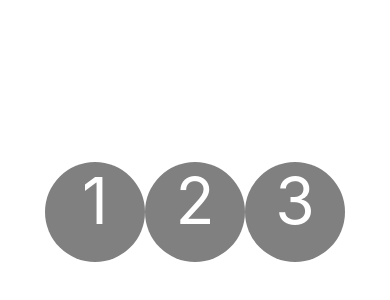
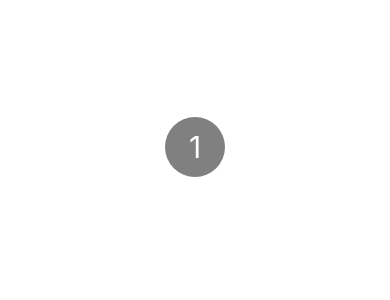
Before and after one commit to mxx567/Calgulator, a React Native app: screen / in a window 390 px wide. Shown: the part 210-510 px from the top of the page. Built offline with nearby package versions, Linux system fonts and the light colour scheme.

Commit message:
CircButton component can be customized via props, Added basic styles

```diff
--- a/App.tsx
+++ b/App.tsx
@@ -1,16 +1,24 @@
 import { StatusBar } from 'expo-status-bar';
 import { StyleSheet, Text, View , Alert} from 'react-native';
 import CircButton from './src/components/circButton';
+import { useState } from 'react';
+
 
 
 
 export default function App() {
+  const [exp, setExp] = useState('');
+
   return (
     <View style={styles.container}>
       <StatusBar style="auto" />
-      <CircButton text='1' onPress={() => Alert.alert("I WAS PRESSED" , "xd")}/>
-      <CircButton text='2' onPress={() => Alert.alert("I WAS PRESSED" , "xd")}/>
-      <CircButton text='3' onPress={() => Alert.alert("I WAS PRESSED" , "xd")}/>
+      <Text>{exp}</Text>
+
+      <View style={styles.buttons}>
+
+        <CircButton text='1' buttonSize={60} textSize = {30}onPress={() => setExp(exp + '1')}/>
+
+      </View>
 
     </View>
   );
@@ -20,11 +28,18 @@ export default function App() {
 
 const styles = StyleSheet.create({
   container: {
-    flex: 1,
-    flexDirection: 'row',
+    flex:1,
     backgroundColor: '#fff',
     alignItems: 'center',
     justifyContent: 'center',
-
+    marginTop: 270,
   },
+  buttons:{
+    paddingBlock:420,
+    flexWrap: 'wrap',
+    justifyContent: 'space-evenly',
+    alignContent: 'flex-start',
+    gap: 5,
+    marginTop: -400,
+  }
 });
--- a/src/components/circButton.tsx
+++ b/src/components/circButton.tsx
@@ -4,26 +4,27 @@ import {Text, StyleSheet, Pressable} from "react-native"
 
 interface CircButtonProps{
     text?: string,
+    buttonSize?: number,
+    textSize?: number,
     onPress() : void,
 };
 
+const CircButton = ({text,buttonSize = 100, textSize = 64, onPress} : CircButtonProps) =>{
     const CircStyle = StyleSheet.create({
         button :{
-        width: 100,
-        height: 100,
+            width: buttonSize,
+            height: buttonSize,
             backgroundColor: 'grey',
             borderRadius: '100%',
             alignItems: 'center',
+            justifyContent: 'center'
         },
         text :{
-        fontSize: 64,
+            fontSize: textSize,
             color: 'white'
         }
     });
 
-
-
-const CircButton = ({text, onPress} : CircButtonProps) =>{
 
     return(
         <Pressable style = {CircStyle.button} onPress={onPress}>
```
Lines whose indentation alone changed are shown as unchanged.
